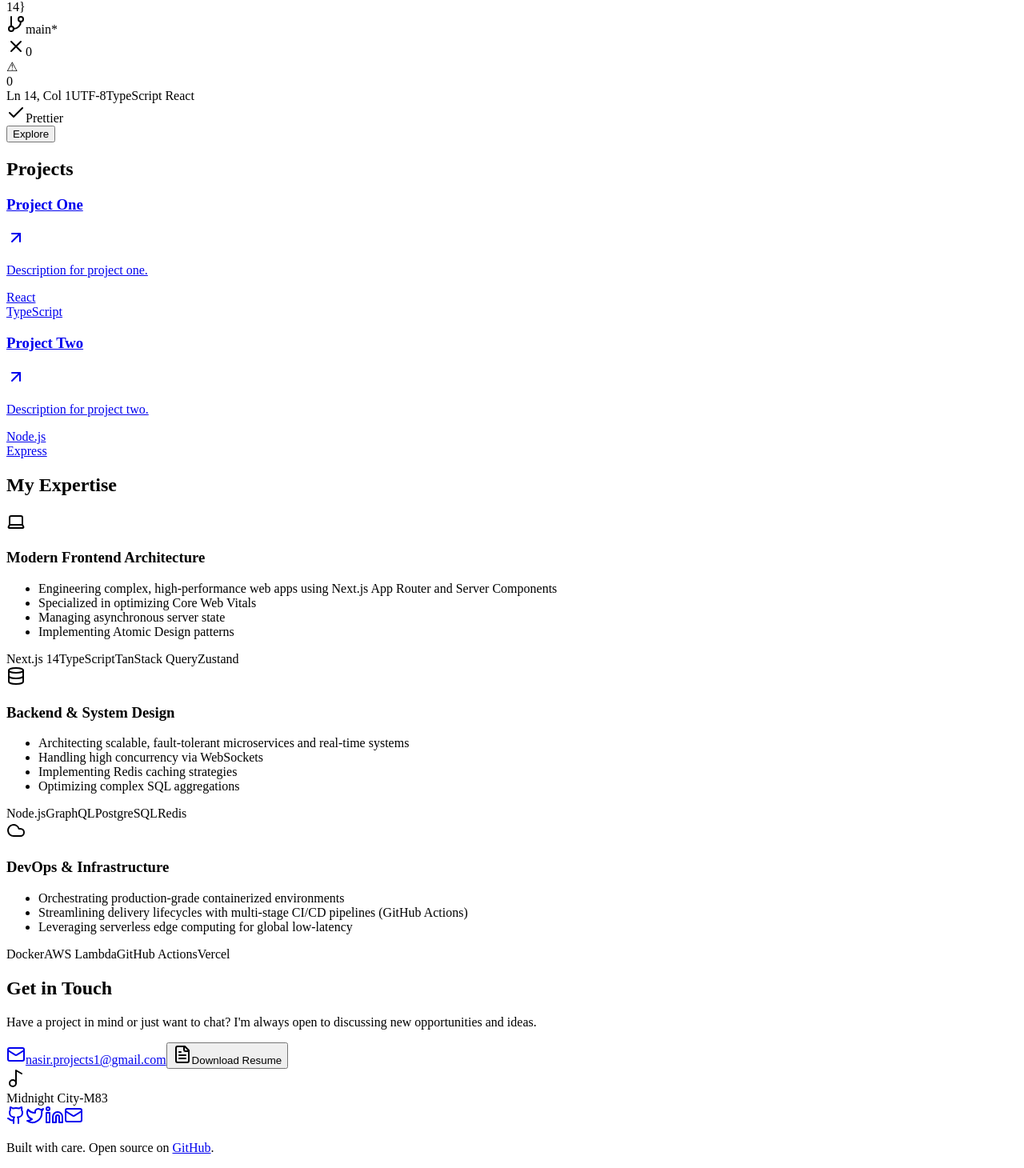
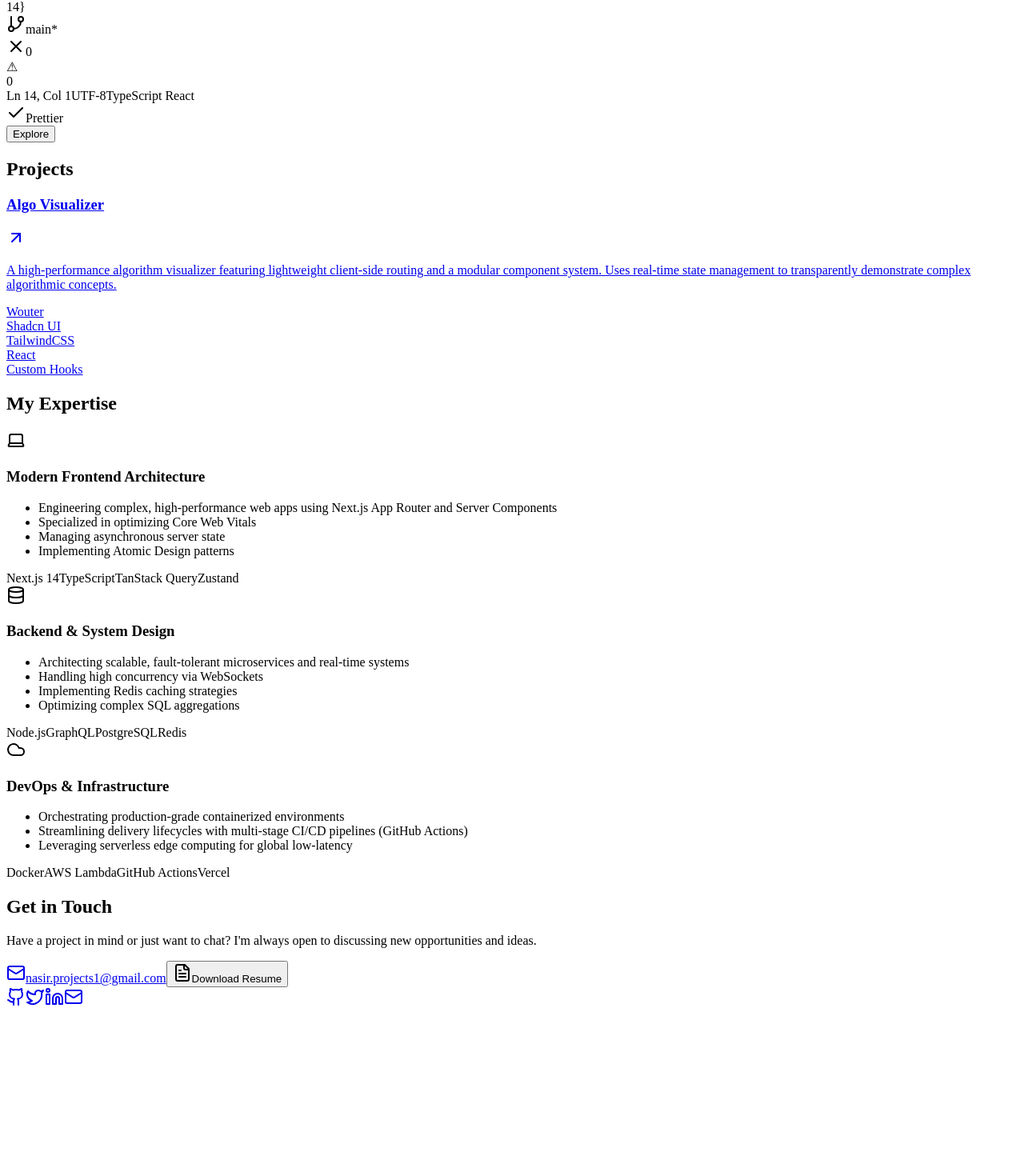
Before and after one commit to nasir-khan01/portfolio-website, a React (Vite) app in the folder client/: page / in a window 1280 px wide. Shown: the part 625-2085 px from the top of the page at 80% size. After the commit the page ends 1895 px from the top, so only its background shows below. Built offline with nearby package versions, Linux system fonts and the light colour scheme.

Commit message:
feat: Introduce custom favicon, remove Spotify widget, and update portfolio content with real data and external links.

```diff
--- a/client/index.html
+++ b/client/index.html
@@ -1,9 +1,9 @@
 <!doctype html>
 <html lang="en">
-  <head>
     <meta charset="UTF-8" />
     <meta name="viewport" content="width=device-width, initial-scale=1.0" />
-    <title>Portfolio</title>
+    <link rel="icon" type="image/svg+xml" href="/favicon.svg" />
+    <title>Nasir Khan | Full Stack Developer</title>
   </head>
   <body>
     <div id="root"></div>
--- a/client/src/components/BentoGrid.tsx
+++ b/client/src/components/BentoGrid.tsx
@@ -41,18 +41,12 @@ interface ProjectCardProps {
 }
 
 function ProjectCard({ project }: ProjectCardProps) {
-  const handleClick = () => {
-    console.log(`Navigating to project: ${project.title}`);
-  };
-
   return (
     <HoverBorderGradient containerClassName="h-full">
       <a
         href={project.link}
-        onClick={(e) => {
-          e.preventDefault();
-          handleClick();
-        }}
+        target="_blank"
+        rel="noopener noreferrer"
         className="block p-5 sm:p-6 h-full group/card"
         data-testid={`card-project-${project.id}`}
       >
--- a/client/src/components/Footer.tsx
+++ b/client/src/components/Footer.tsx
@@ -1,5 +1,4 @@
 import { Github, Twitter, Linkedin, Mail } from "lucide-react";
-import { SpotifyWidget } from "./SpotifyWidget";
 import { cn } from "@/lib/utils";
 
 interface FooterProps {
@@ -7,10 +6,10 @@ interface FooterProps {
 }
 
 const socialLinks = [
-  { name: "GitHub", icon: Github, href: "#", testId: "link-github" },
-  { name: "Twitter", icon: Twitter, href: "#", testId: "link-twitter" },
-  { name: "LinkedIn", icon: Linkedin, href: "#", testId: "link-linkedin" },
-  { name: "Email", icon: Mail, href: "mailto:hello@example.com", testId: "link-email" },
+  { name: "GitHub", icon: Github, href: "https://github.com/nasir-khan01", testId: "link-github" },
+  { name: "Twitter", icon: Twitter, href: "https://x.com/nasir_khan83353", testId: "link-twitter" },
+  { name: "LinkedIn", icon: Linkedin, href: "https://www.linkedin.com/in/nasir-khan01/", testId: "link-linkedin" },
+  { name: "Email", icon: Mail, href: "mailto:nasir.projects1@gmail.com", testId: "link-email" },
 ];
 
 export function Footer({ className }: FooterProps) {
@@ -29,14 +28,17 @@ export function Footer({ className }: FooterProps) {
     >
       <div className="max-w-2xl mx-auto px-5 sm:px-6">
         <div className="flex flex-col items-center gap-6 sm:gap-8">
-          <SpotifyWidget />
+
           <div className="flex items-center gap-5 sm:gap-6">
             {socialLinks.map((link) => {
               const Icon = link.icon;
+              const isExternal = link.href.startsWith('http');
               return (
                 <a
                   key={link.name}
                   href={link.href}
+                  target={isExternal ? "_blank" : undefined}
+                  rel={isExternal ? "noopener noreferrer" : undefined}
                   onClick={(e) => {
                     if (link.href === "#") {
                       e.preventDefault();
@@ -52,21 +54,6 @@ export function Footer({ className }: FooterProps) {
               );
             })}
           </div>
-          <p className="text-xs sm:text-sm text-muted-foreground/60 text-center">
-            Built with care. Open source on{" "}
-            <a
-              href="#"
-              onClick={(e) => {
-                e.preventDefault();
-                console.log("Clicked source link");
-              }}
-              className="text-muted-foreground hover:text-foreground transition-colors underline underline-offset-4"
-              data-testid="link-source"
-            >
-              GitHub
-            </a>
-            .
-          </p>
         </div>
       </div>
     </footer>
--- a/client/src/components/Section.tsx
+++ b/client/src/components/Section.tsx
@@ -12,7 +12,7 @@ export function Section({ id, title, children, className }: SectionProps) {
   return (
     <section
       id={id}
-      className={cn("py-16 sm:py-24 md:py-32", className)}
+      className={cn("py-10 sm:py-16 md:py-20", className)}
       data-testid={`section-${id}`}
     >
       <div className="max-w-2xl mx-auto px-5 sm:px-6">
--- a/client/src/components/SpotifyWidget.tsx
+++ /dev/null
@@ -1,44 +0,0 @@
-import { motion } from "framer-motion";
-import { Music2 } from "lucide-react";
-import { cn } from "@/lib/utils";
-
-interface SpotifyWidgetProps {
-  className?: string;
-}
-
-// todo: remove mock functionality - integrate with real Spotify API
-export function SpotifyWidget({ className }: SpotifyWidgetProps) {
-  const isPlaying = true;
-  const track = {
-    name: "Midnight City",
-    artist: "M83",
-  };
-
-  return (
-    <div
-      className={cn(
-        "flex items-center gap-3 px-4 py-2.5 rounded-full",
-        "bg-card/50 border border-border/30",
-        "text-sm",
-        className
-      )}
-      data-testid="spotify-widget"
-    >
-      <div className="relative">
-        <Music2 className="w-4 h-4 text-green-500" />
-        {isPlaying && (
-          <motion.span
-            className="absolute -top-0.5 -right-0.5 w-2 h-2 bg-green-500 rounded-full"
-            animate={{ scale: [1, 1.2, 1] }}
-            transition={{ duration: 1.5, repeat: Infinity }}
-          />
-        )}
-      </div>
-      <div className="flex items-center gap-1.5 text-muted-foreground">
-        <span className="text-foreground font-medium">{track.name}</span>
-        <span className="text-muted-foreground/60">-</span>
-        <span>{track.artist}</span>
-      </div>
-    </div>
-  );
-}
--- a/client/src/data/portfolio.config.json
+++ b/client/src/data/portfolio.config.json
@@ -53,25 +53,17 @@
   "projects": [
     {
       "id": 1,
-      "title": "Project One",
-      "description": "Description for project one.",
-      "timeline": "Jan 2024 - Mar 2024",
+      "title": "Algo Visualizer",
+      "description": "A high-performance algorithm visualizer featuring lightweight client-side routing and a modular component system. Uses real-time state management to transparently demonstrate complex algorithmic concepts.",
       "tags": [
+        "Wouter",
+        "Shadcn UI",
+        "TailwindCSS",
         "React",
-        "TypeScript"
+        "Custom Hooks"
       ],
-      "link": "https://example.com/project-one"
-    },
-    {
-      "id": 2,
-      "title": "Project Two",
-      "description": "Description for project two.",
-      "timeline": "Apr 2024 - Jun 2024",
-      "tags": [
-        "Node.js",
-        "Express"
-      ],
-      "link": "https://example.com/project-two"
+      "link": "https://algo-visualizer-gray.vercel.app/"
     }
+
   ]
 }
--- a/client/src/pages/Home.tsx
+++ b/client/src/pages/Home.tsx
@@ -80,7 +80,7 @@ export default function Home() {
           />
         </div>
 
-        <div className="relative z-10 w-full max-w-6xl mx-auto px-6 py-20">
+        <div className="relative z-10 w-full max-w-6xl mx-auto px-6 py-12 sm:py-16">
           <div className="grid lg:grid-cols-2 gap-12 lg:gap-16 items-center">
             <div className="flex flex-col items-start text-left">
               <motion.div
```
Also changed, not shown: client/public/favicon.svg (added).
